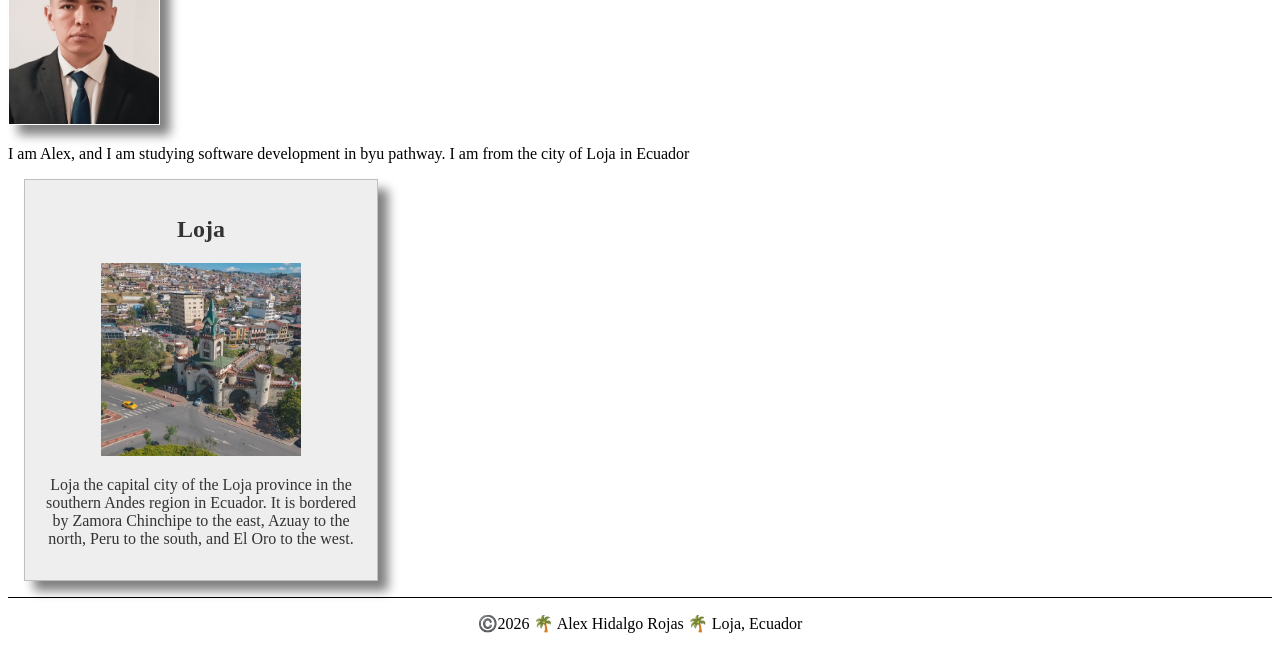
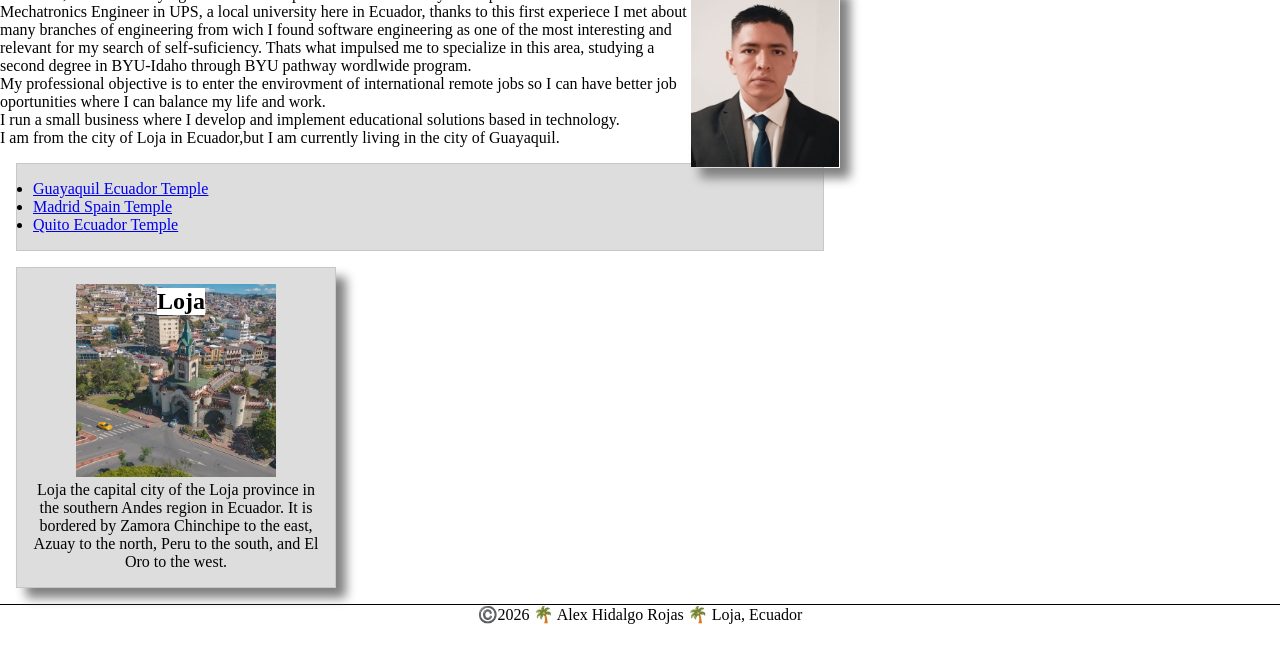
Before and after one commit to AlexElectron01/wdd130, a plain HTML site: page index.html in a window 1280 px wide. Shown: the part 322-971 px from the top of the page. After the commit the page ends 946 px from the top, so only its background shows below. Drawn offline with Linux system fonts and the light colour scheme.

Commit message:
update1_wwek3

```diff
--- a/index.html
+++ b/index.html
@@ -16,6 +16,8 @@
       <a href="#">Home</a>
       <a href="wwr/">Rafting Website</a>
       <a href="wwr/">Rafting Siteplan</a>
+      <a href="https://www.linkedin.com/in/alex-hidalgo-rojas-61549b222/" target="_blank">LinkedIn</a>
+      <a href="https://www.instagram.com/alex.tech.03?mdxt=czVyNTJsNWFvcXNp" target="_blank">Profesional IG</a>
     </nav>
 
   </header>
@@ -25,12 +27,36 @@
     <h1>Alex Hidalgo Rojas | WDD 130</h1>
     <img src="images/profile.jpg" alt="photo of me" width="200">
     <p>
-      I am Alex, and I am studying software development in byu pathway.
-      I am from the city of Loja in Ecuador
+      I am Alex, and I am studying software development in BYU Pathway.
+      I had previous studies as Mechatronics Engineer in UPS, a local university
+      here in Ecuador, thanks to this first experiece I met about many branches of
+      engineering from wich I found software engineering as one of the most
+      interesting and relevant for my search of self-suficiency. Thats what impulsed
+      me to specialize in this area, studying a second degree in BYU-Idaho through
+      BYU pathway wordlwide program.
+      <br>
+
+      My professional objective is to enter the envirovment of international remote jobs
+      so I can have better job oportunities where I can balance my life and work.
+      <br>
+
+      I run a small business where I develop and implement educational
+      solutions based in technology.
+      <br>
+
+      I am from the city of Loja in Ecuador,but I am currently living in the city
+      of Guayaquil.
     </p>
+
+    <ul class="box">
+      <li><a href="https://www.churchofjesuschrist.org/temples/details/guayaquil-ecuador-temple?lang=eng" target="_blank" rel="noopener">Guayaquil Ecuador Temple</a></li>
+      <li><a href="https://www.churchofjesuschrist.org/temples/details/madrid-spain-temple?lang=eng" target="_blank" rel="noopener">Madrid Spain Temple</a></li>
+      <li><a href="https://www.churchofjesuschrist.org/temples/details/quito-ecuador-temple?lang=eng" target="_blank" rel="noopener">Quito Ecuador Temple</a></li>
+    </ul>
+
   </main>
 
-  <aside>
+  <aside class="box">
     <h2>Loja</h2>
     <img src="images/loja.jpg" alt="Loja landscape">
     <p>
--- a/styles/styles.css
+++ b/styles/styles.css
@@ -1,3 +1,12 @@
+/* The universal key "*" modifies all the html tags of the page */
+
+* {
+  margin: 0;
+  padding: 0;
+  box-sizing: border-box;
+}
+
+
 header {
     text-align: center;
 
@@ -35,6 +44,14 @@ aside {
     color: #333;
     text-align: center;
     box-shadow: 10px 10px 10px gray;
+    position: relative;
+}
+
+aside h2 {
+  position: absolute;
+  top: 20px;
+  left: 140px;
+  background-color: white;
 }
 
 aside img {
@@ -43,6 +60,7 @@ aside img {
 }
 
 main img {
+    float: right;
     width: 150px;
     height: auto;
     border: 1px;
@@ -60,3 +78,15 @@ footer {
     border-top: 1px solid #000;
     text-align: center;
 }
+
+
+
+/* Class Selectors */
+
+.box {
+  margin: 1rem;
+  border: 1px solid rgb(0 0 0 / 10%);
+  padding: 1rem;
+  background-color: #ddd;
+  color: #000;
+}
--- a/week03/styles/float.css
+++ b/week03/styles/float.css
@@ -18,6 +18,7 @@ p {
 }
 
 footer {
+    clear:both;
     border-top: 1px solid #555;
     padding-top: 5px;
     /* Uncomment the declaration below and observe the results. */
--- /dev/null
+++ b/week03/styles/overlay.css
@@ -0,0 +1,56 @@
+* {
+  margin: 0;
+  padding: 0;
+  box-sizing: border-box;
+}
+
+main {
+  max-width: 800px;
+  margin: 2rem auto;
+  font-family: Arial, Helvetica, sans-serif;
+}
+
+h1 {
+  text-align: center;
+  font-size: 1.5rem;
+  text-shadow: 3px 3px 5px #777;
+}
+
+.herodiv {
+  margin: 10px auto;
+  position: relative; /* If removed, what happens? Stats movesrelative to the entire page no to its father element */
+}
+
+.herodiv img {
+  width: 100%;
+  height: 300px;
+  object-fit: cover;
+}
+
+.stats {
+  position: absolute;
+  bottom: 25px;
+  left: 25px;
+  background: radial-gradient(#eee, #323A06);
+  border: 1px solid #000;
+  padding: 0.65rem;
+  box-shadow: 0 0 30px #111;
+  opacity: 0.9;
+}
+
+h2 {
+  text-shadow: 0 0 15px #333;
+  border-bottom: 1px solid #555;
+  margin-bottom: 0.3rem;
+}
+
+footer {
+  position: fixed;
+  bottom: 0;
+  margin: 1rem;
+  border-top: 1px solid #000;
+  padding: 0.5rem;
+  color: navy;
+  font-weight: 700;
+  font-style: italic;
+}
```
Also changed, not shown: week03/overlay.html (added, +30 -0 lines).
